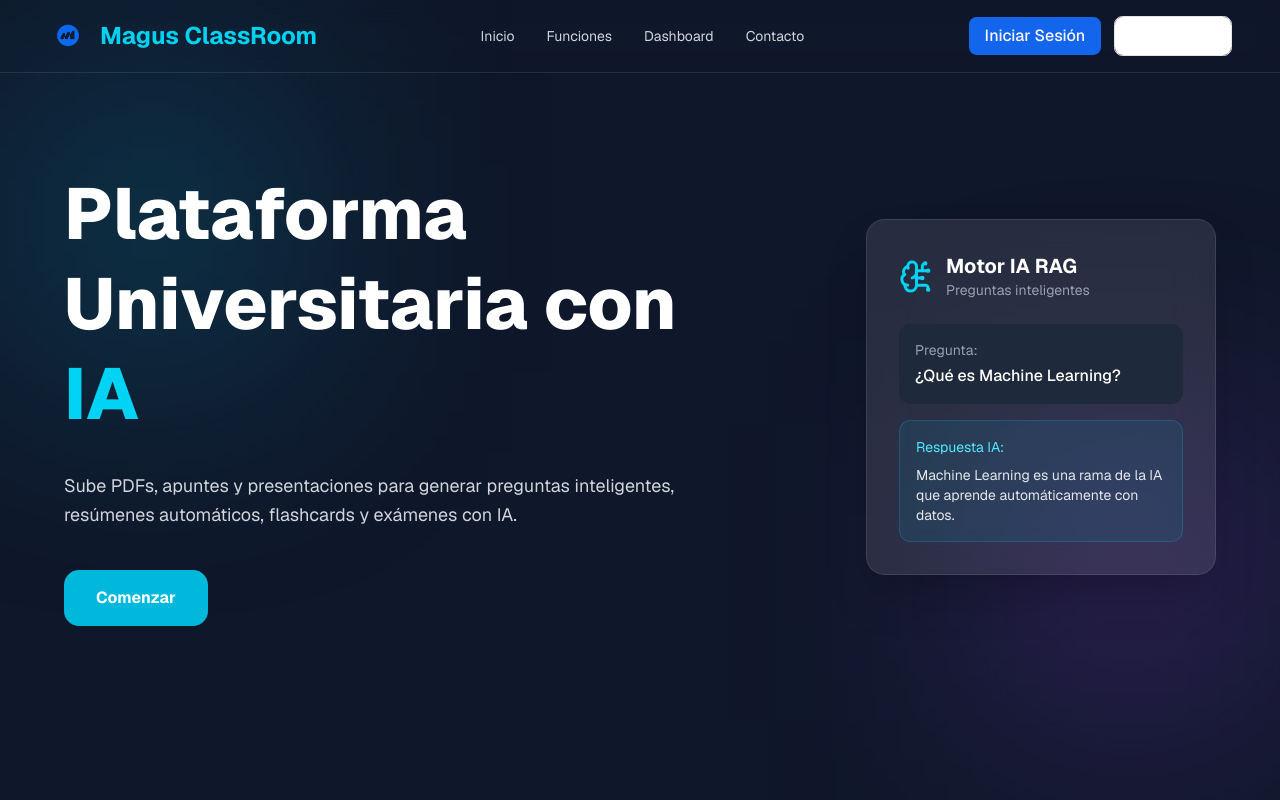
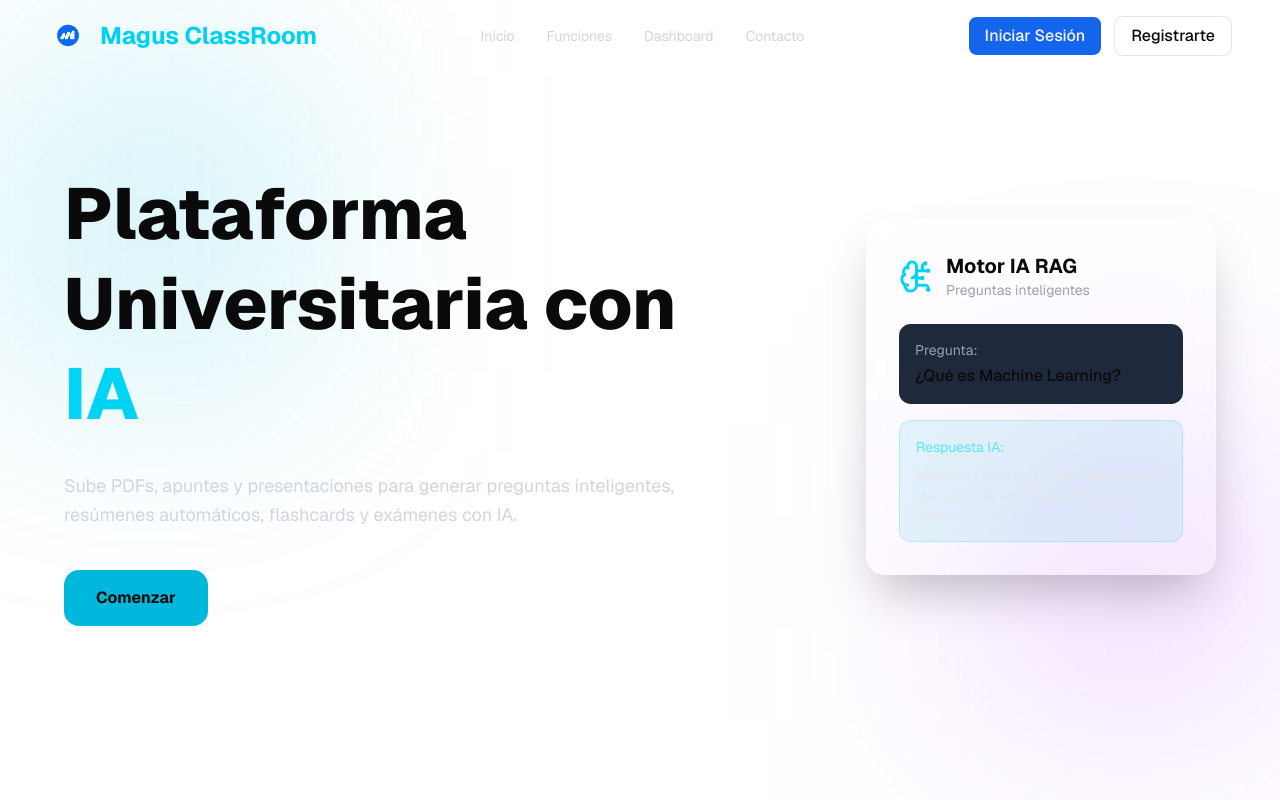
Before and after one commit to GussLopez/magus-class, a Next.js app: page / in a window 1280 px wide. Shown: the top 800 px of the page. Built offline with nearby package versions, Linux system fonts and the light colour scheme.

Commit message:
feat(ui): removed text-white class

```diff
--- a/app/page.tsx
+++ b/app/page.tsx
@@ -16,14 +16,14 @@ import FeatureCard from "../src/shared/components/FeatureCard";
 
 export default function Page() {
   return (
-    <main className="min-h-screen bg-[#0f172a] text-white overflow-hidden">
+    <main className="min-h-screen dark:bg-[#0f172a] overflow-hidden">
       <Header />
 
       {/* HERO */}
       <section className="relative px-6 md:px-16 py-24 flex flex-col lg:flex-row items-center justify-between gap-20">
-        <div className="absolute top-0 left-0 w-[300px] h-[300px] bg-cyan-500/20 blur-[120px]" />
+        <div className="absolute top-0 left-0 w-75 h-75 bg-cyan-500/20 blur-[120px]" />
 
-        <div className="absolute bottom-0 right-0 w-[300px] h-[300px] bg-purple-500/20 blur-[120px]" />
+        <div className="absolute bottom-0 right-0 w-75 h-75 bg-purple-500/20 blur-[120px]" />
 
         {/* Texto */}
         <div className="max-w-2xl relative z-10">
```
